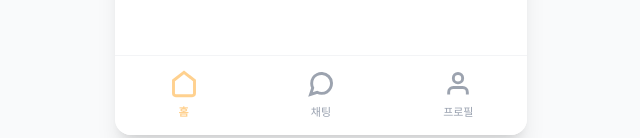
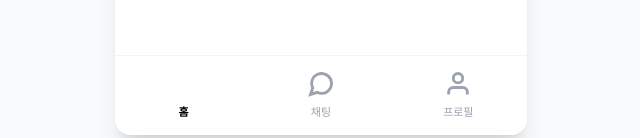
Before and after one commit to dbdlf/MatchCatch, a React (Vite) app: page /home in a window 1280 px wide. Shown: the part 814-952 px from the top of the page, without its empty margins (319-959 px from the left). Built offline with nearby package versions, Linux system fonts and the light colour scheme.

Commit message:
Update BottomNav.jsx

```diff
--- a/src/components/BottomNav.jsx
+++ b/src/components/BottomNav.jsx
@@ -17,10 +17,10 @@ const BottomNav = () => {
         onClick={() => navigate('/home')}
         className="flex flex-col items-center justify-center w-16 h-16 transition-all active:scale-95"
       >
-        <svg width="28" height="28" viewBox="0 0 24 24" fill="none" stroke={isActive('/home') ? "#FFD18F" : "#9CA3AF"} strokeWidth="2.5">
+        <svg width="28" height="28" viewBox="0 0 24 24" fill="none" stroke={isActive('/home') ? "primary" : "#9CA3AF"} strokeWidth="2.5">
           <path d="M3 9l9-7 9 7v11a2 2 0 01-2 2H5a2 2 0 01-2-2z"/>
         </svg>
-        <span className={`text-[11px] mt-1.5 ${isActive('/home') ? 'text-[#FFD18F] font-bold' : 'text-gray-400 font-medium'}`}>
+        <span className={`text-[11px] mt-1.5 ${isActive('/home') ? 'text-[primary] font-bold' : 'text-gray-400 font-medium'}`}>
           홈
         </span>
       </button>
@@ -30,10 +30,10 @@ const BottomNav = () => {
         onClick={() => navigate('/chatlist')}
         className="flex flex-col items-center justify-center w-16 h-16 transition-all active:scale-95"
       >
-        <svg width="28" height="28" viewBox="0 0 24 24" fill="none" stroke={isActive('/chatlist') ? "#FFD18F" : "#9CA3AF"} strokeWidth="2.5">
+        <svg width="28" height="28" viewBox="0 0 24 24" fill="none" stroke={isActive('/chatlist') ? "primary" : "#9CA3AF"} strokeWidth="2.5">
           <path d="M21 11.5a8.38 8.38 0 0 1-.9 3.8 8.5 8.5 0 0 1-7.6 4.7 8.38 8.38 0 0 1-3.8-.9L3 21l1.9-5.7a8.38 8.38 0 0 1-.9-3.8 8.5 8.5 0 0 1 4.7-7.6 8.38 8.38 0 0 1 3.8-.9h.5a8.48 8.48 0 0 1 8 8v.5z"/>
         </svg>
-        <span className={`text-[11px] mt-1.5 ${isActive('/chat') ? 'text-[#FFD18F] font-bold' : 'text-gray-400 font-medium'}`}>
+        <span className={`text-[11px] mt-1.5 ${isActive('/chat') ? 'text-[primary] font-bold' : 'text-gray-400 font-medium'}`}>
           채팅
         </span>
       </button>
@@ -49,10 +49,10 @@ const BottomNav = () => {
         })}
         className="flex flex-col items-center justify-center w-16 h-16 transition-all active:scale-95"
       >
-        <svg width="28" height="28" viewBox="0 0 24 24" fill="none" stroke={isProfileActive ? "#FFD18F" : "#9CA3AF"} strokeWidth="2.5">
+        <svg width="28" height="28" viewBox="0 0 24 24" fill="none" stroke={isProfileActive ? "primary" : "#9CA3AF"} strokeWidth="2.5">
           <path d="M20 21v-2a4 4 0 00-4-4H8a4 4 0 00-4 4v2"/><circle cx="12" cy="7" r="4"/>
         </svg>
-        <span className={`text-[11px] mt-1.5 ${isProfileActive ? 'text-[#FFD18F] font-bold' : 'text-gray-400 font-medium'}`}>
+        <span className={`text-[11px] mt-1.5 ${isProfileActive ? 'text-[primary] font-bold' : 'text-gray-400 font-medium'}`}>
           프로필
         </span>
       </button>
```
